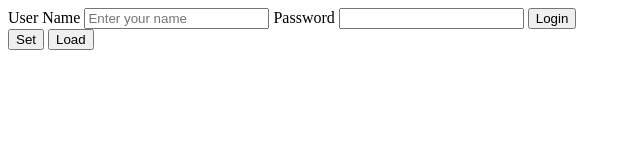
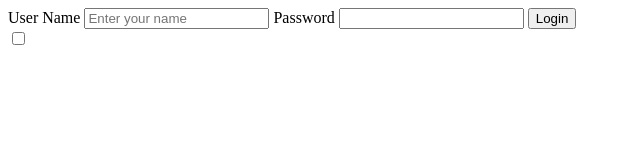
Before and after one commit to tarikwaleed/iti-js-labs, a plain HTML site: page assignment3/login.html in a window 1280 px wide. Shown: the whole page, without its empty margins (0-640 px from the left). Drawn offline with Linux system fonts and the light colour scheme.

Commit message:
done with problem2 assignment5

```diff
--- a/assignment3/login.html
+++ b/assignment3/login.html
@@ -7,6 +7,7 @@
     <meta name="viewport" content="width=device-width, initial-scale=1.0">
     <title>Document</title>
     <script src="../assignment5/1.js"></script>
+    <script src="../assignment5/2.js"></script>
 </head>
 
 <body>
@@ -17,8 +18,7 @@
         <input id="password" name="password" type="password">
         <button type="submit">Login</button>
     </form>
-    <button onclick="setData()">Set</button>
-    <button onclick="getData()">Load</button>
+    <input onchange="rememberMe()" type="checkbox" id="remember-me">
 </body>
 
 </html>
--- /dev/null
+++ b/assignment5/2.js
@@ -0,0 +1,29 @@
+
+function rememberMe() {
+    var rememberme = document.getElementById("remember-me")
+    if (rememberme.checked) {
+        var userName = document.getElementById("user-name").value;
+        var password = document.getElementById("password").value
+        localStorage.setItem("user-name", userName)
+        localStorage.setItem("password", password)
+        alert("Data Saved!!")
+    }
+    else {
+        // one by one
+        // localStorage.removeItem("user-name");
+        // localStorage.removeItem("password");
+
+        // var userNameField = document.getElementById("user-name");
+        // var passwordField = document.getElementById("password");
+        // userNameField.value = ""
+        // passwordField.value = ""
+
+        // all at once
+        localStorage.clear()
+        alert("Data Removed")
+
+
+
+    }
+
+}
```
